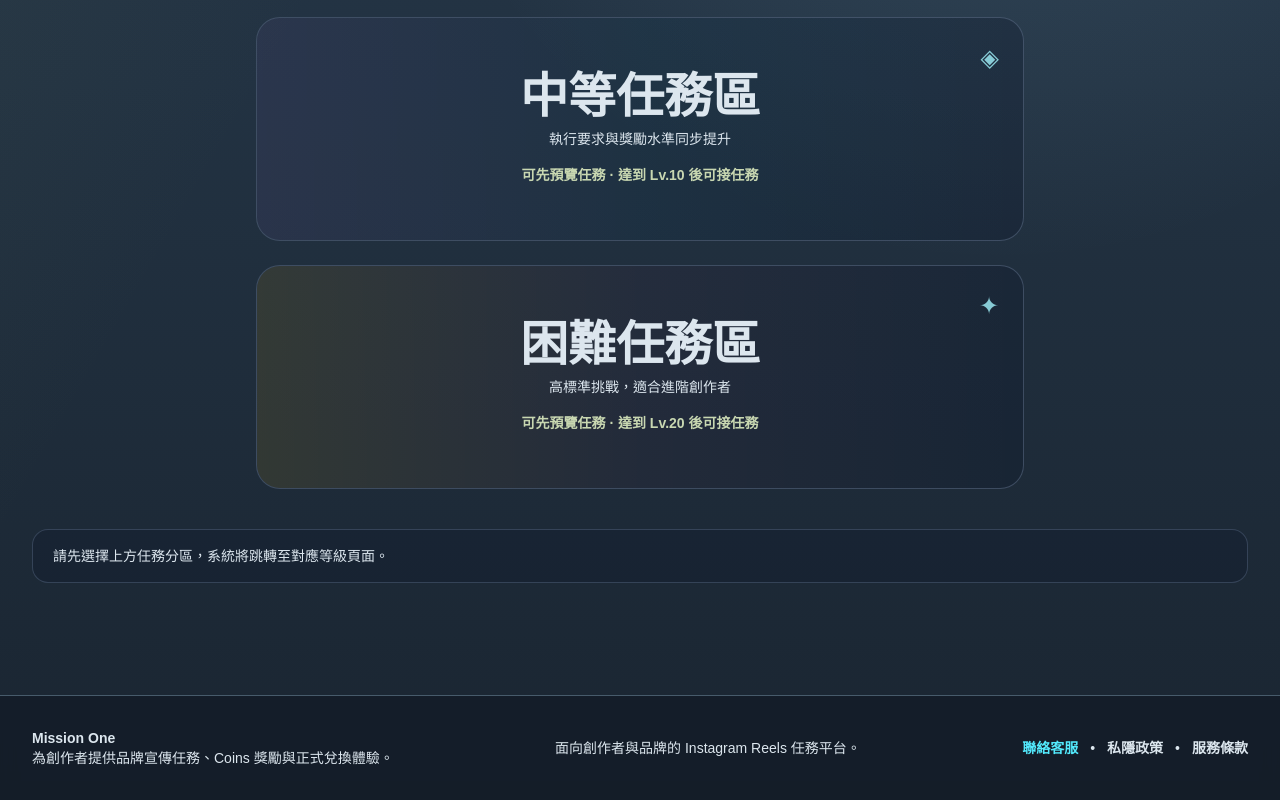
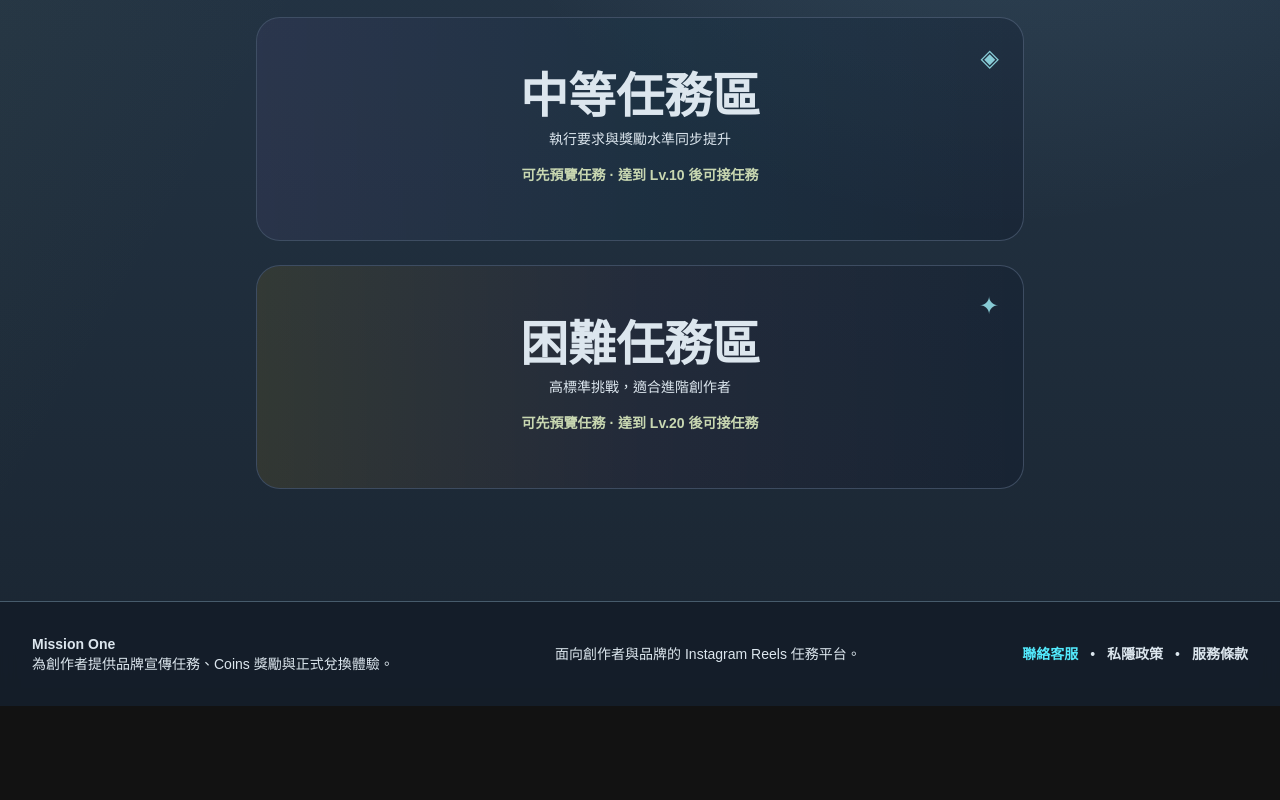
Before and after one commit to CobyWong/promote-mission, a Next.js app: page /missions in a window 1280 px wide. Shown: the part 499-1299 px from the top of the page. After the commit the page ends 1205 px from the top, so only its background shows below. Built offline with nearby package versions, Linux system fonts and the light colour scheme; no server answers; the database is empty.

Commit message:
missions: remove zone selection helper sentence

```diff
--- a/src/app/missions/page.tsx
+++ b/src/app/missions/page.tsx
@@ -101,11 +101,6 @@ export default async function MissionsPage() {
         })}
       </div>
 
-      <div className="mt-10 rounded-2xl border border-slate-500/40 bg-slate-900/30 px-5 py-4 text-sm text-slate-300">
-        {locale === "en"
-          ? "Choose a mission zone above to open a dedicated page for that level."
-          : "請先選擇上方任務分區，系統將跳轉至對應等級頁面。"}
-      </div>
     </section>
   );
 }
```
